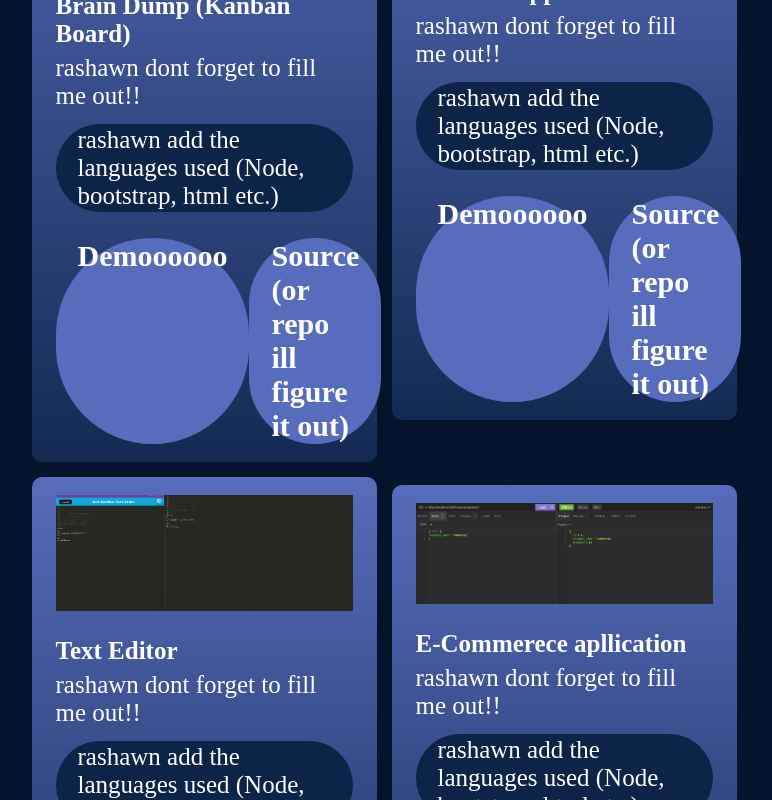
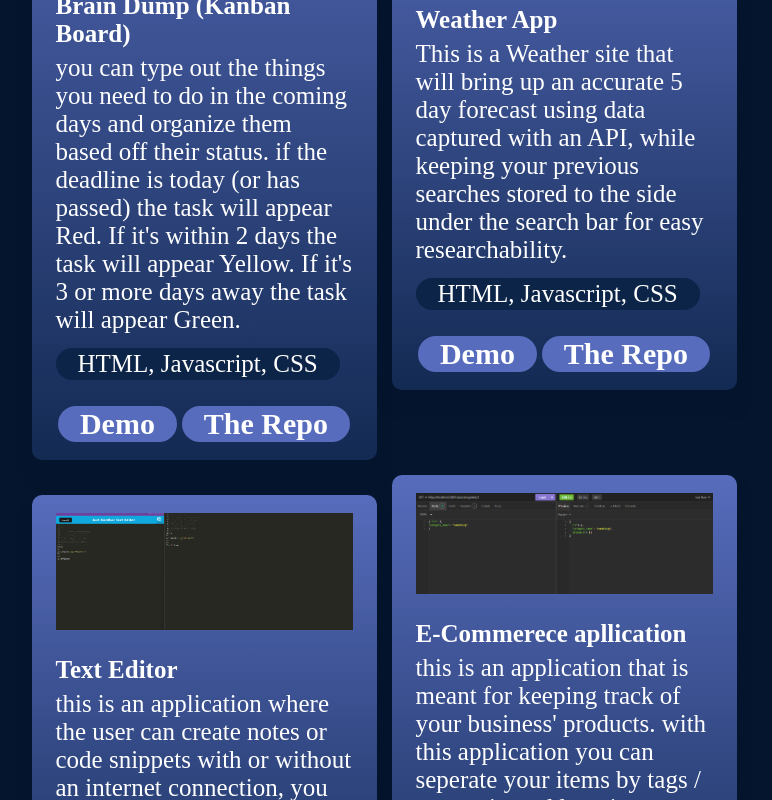
Before and after one commit to TheR16H/folio, a React (Vite) app: page / in a window 1280 px wide. Shown: the part 400-1200 px from the top of the page, without its empty margins (256-1028 px from the left). Built offline with nearby package versions, Linux system fonts and the light colour scheme.

Commit message:
finished projects for now

```diff
--- a/src/components/projects/projectcards.jsx
+++ b/src/components/projects/projectcards.jsx
@@ -24,8 +24,8 @@ export const ProjectCard = ({
                 })}
             </ul>
             <div className={styles.links}>
-                <a href={demo} className={styles.link}> Demoooooo </a>
-                <a href={source} className={styles.link}> Source (or repo ill figure it out)</a>
+                <a href={demo} className={styles.link}> Demo  </a>
+                <a href={source} className={styles.link}> The Repo </a>
             </div>
         </div>
     );
--- a/src/data/projects.json
+++ b/src/data/projects.json
@@ -2,8 +2,8 @@
     {
         "title": "Brain Dump (Kanban Board)",
         "imageSrc": "projects/showcase1.png",
-        "description": "rashawn dont forget to fill me out!!",
-        "skills": ["rashawn add the languages used (Node, bootstrap, html etc.)"],
+        "description": "you can type out the things you need to do in the coming days and organize them based off their status. if the deadline is today (or has passed) the task will appear Red. If it's within 2 days the task will appear Yellow. If it's 3 or more days away the task will appear Green.",
+        "skills": ["HTML, Javascript, CSS"],
         "demo": "https://raw.githubusercontent.com/TheR16H/Brain-Dump/main/assets/images/Visual4(Demo).gif",
         "source": "add the repo here or add a href to the repo and add the deployed link here"
 
@@ -11,8 +11,8 @@
     {
         "title": "Weather App",
         "imageSrc": "projects/showcase2.png",
-        "description": "rashawn dont forget to fill me out!!",
-        "skills": ["rashawn add the languages used (Node, bootstrap, html etc.)"],
+        "description": "This is a Weather site that will bring up an accurate 5 day forecast using data captured with an API, while keeping your previous searches stored to the side under the search bar for easy researchability.",
+        "skills": ["HTML, Javascript, CSS"],
         "demo": "go back and just make videos if i cant get the gif to get a link",
         "source": "add the repo here or add a href to the repo and add the deployed link here"
 
@@ -20,28 +20,28 @@
     {
         "title": "Text Editor",
         "imageSrc": "projects/showcase3.png",
-        "description": "rashawn dont forget to fill me out!!",
-        "skills": ["rashawn add the languages used (Node, bootstrap, html etc.)"],
-        "demo": "go back and just make videos if i cant get the gif to get a link",
-        "source": "add the repo here or add a href to the repo and add the deployed link here"
+        "description": " this is an application where the user can create notes or code snippets with or without an internet connection, you can even download it as a desktop application!",
+        "skills": ["HTML, Javascript, CSS "],
+        "demo": "https://text-editor-upo3.onrender.com/",
+        "source": "https://github.com/TheR16H/Text-editor"
 
     },
     {
         "title": "E-Commerece apllication",
         "imageSrc": "projects/showcase4.png",
-        "description": "rashawn dont forget to fill me out!!",
-        "skills": ["rashawn add the languages used (Node, bootstrap, html etc.)"],
-        "demo": "go back and just make videos if i cant get the gif to get a link",
-        "source": "add the repo here or add a href to the repo and add the deployed link here"
+        "description": "this is an application that is meant for keeping track of your business' products. with this application you can seperate your items by tags / categories. add a price to your items and even delist (delete) them .",
+        "skills": ["Javascript, Node.js, SQL"],
+        "demo": "https://drive.google.com/file/d/12XZU5xr_N-eA2ggnwyKjSqDsjSLuEwTv/view",
+        "source": "https://github.com/TheR16H/BuySellBuySell"
 
     },
     {
         "title": "Green Acres (Project 2)",
         "imageSrc": "projects/showcase5.png",
-        "description": "rashawn dont forget to fill me out!!",
-        "skills": ["rashawn add the languages used (Node, bootstrap, html etc.)"],
-        "demo": "go back and just make videos if i cant get the gif to get a link",
-        "source": "add the repo here or add a href to the repo and add the deployed link here"
+        "description": "The Intended use of this application is for a busniess to track jobs / add clients on the go in a conveient way to advance your business ventures.",
+        "skills": ["Javascript, CSS, Node.js, SQL"],
+        "demo": "https://project2-hivl.onrender.com/",
+        "source": "https://github.com/TheR16H/Green-Acres"
 
     }
 ]
```
